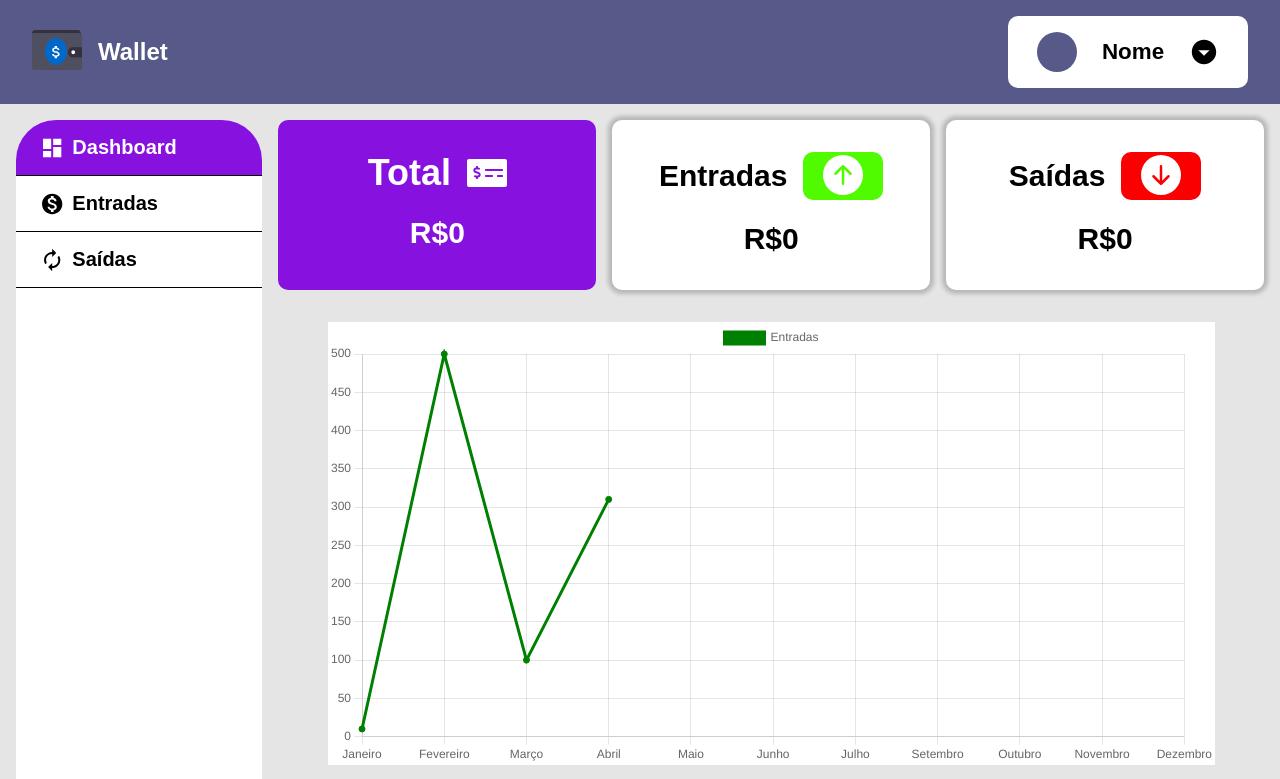
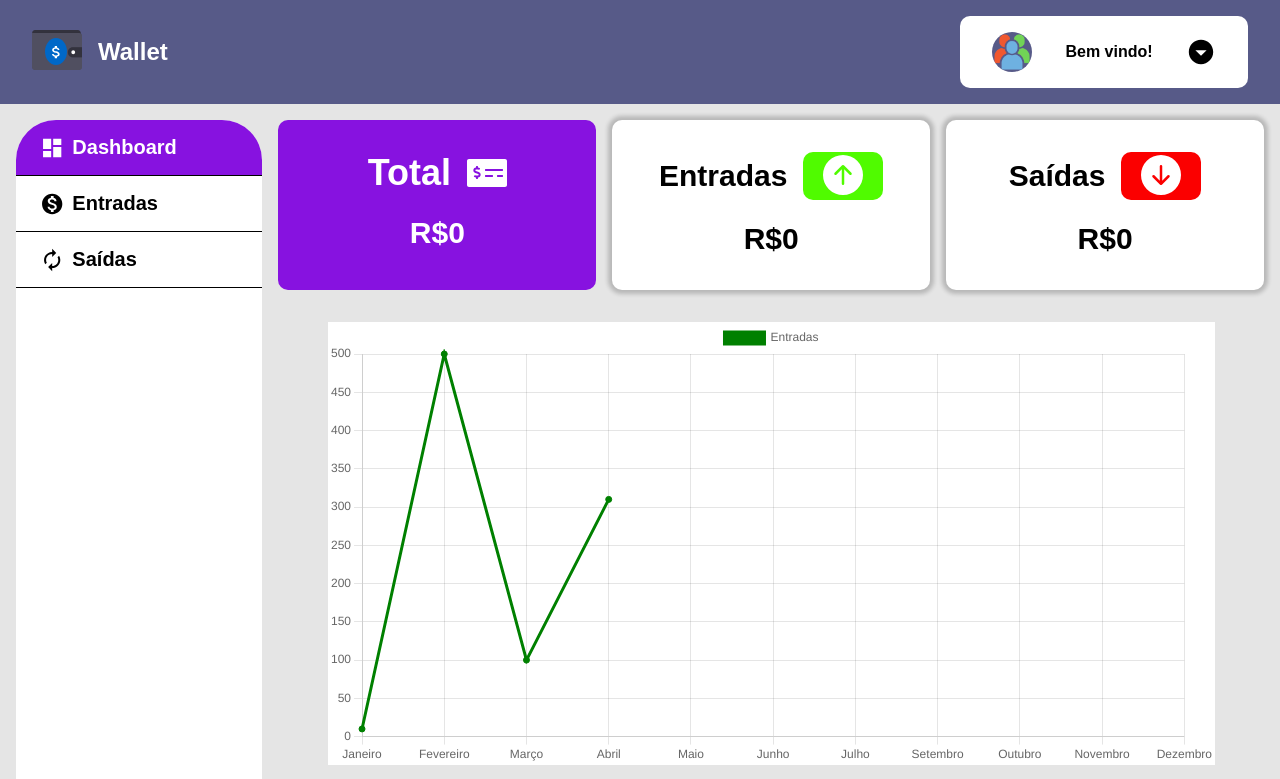
Before and after one commit to lucasgomesgp/wallet, a Next.js app: page /dashboard in a window 1280 px wide. Shown: the top 779 px of the page. Built offline with nearby package versions, Linux system fonts and the light colour scheme; no server answers.

Commit message:
Adiçao da imagem e nome no header do dashboard

```diff
--- a/next.config.js
+++ b/next.config.js
@@ -1,6 +1,9 @@
 /** @type {import('next').NextConfig} */
 const nextConfig = {
   reactStrictMode: true,
+  images: {
+    domains: ["lh3.googleusercontent.com"],
+  }
 }
 
 module.exports = nextConfig
--- a/src/components/Header/index.jsx
+++ b/src/components/Header/index.jsx
@@ -3,17 +3,18 @@ import Link from "next/link";
 import { useRouter } from "next/router";
 import { useState } from "react";
 import { IoMdArrowDropdownCircle } from "react-icons/io";
-import { useDispatch } from "react-redux";
+import { useDispatch, useSelector } from "react-redux";
 import walletImg from "../../../public/icons/wallet_sm.svg";
 import { logout } from "../../app/auth-slice";
 import styles from "./styles.module.scss";
 
 export function Header() {
   const [toggleMenu, setToggleMenu] = useState(false);
+  const { displayName, photoURL } = useSelector((state) => state.auth.user);
   const dispatch = useDispatch();
   const router = useRouter();
 
-  function handleLogout() {
+  const handleLogout = () => {
     dispatch(logout());
     router.push("/");
   }
@@ -32,8 +33,8 @@ export function Header() {
         <h2 className={styles.title}>Wallet</h2>
       </div>
       <div className={styles.exitArea}>
-        <div className={styles.image} />
-        <h3 className={styles.name}>Nome</h3>
+        <Image src={photoURL || "/icon.png"} className={styles.image} width={40} height={40} objectFit="contain" />
+        <h3 className={styles.name}>{displayName || "Bem vindo!"}</h3>
         <IoMdArrowDropdownCircle size={30} className={styles.toggleMenu} onClick={handleToggleMenu} />
         {toggleMenu ? (
           <ul className={styles.menuToggle}>
--- a/src/components/Header/styles.module.scss
+++ b/src/components/Header/styles.module.scss
@@ -18,7 +18,7 @@
     }
     .exitArea {
         height: 70%;
-        width: 15rem;
+        width: 18rem;
         padding: 1rem;
         background-color: #ffffff;
         display: flex;
@@ -32,7 +32,7 @@
         }
         .name {
             font-weight: bold;
-            font-size: 1.4rem;
+            font-size: 1rem;
         }
         .image {
             width: 40px;
```
Also changed, not shown: public/icon.png (added).
